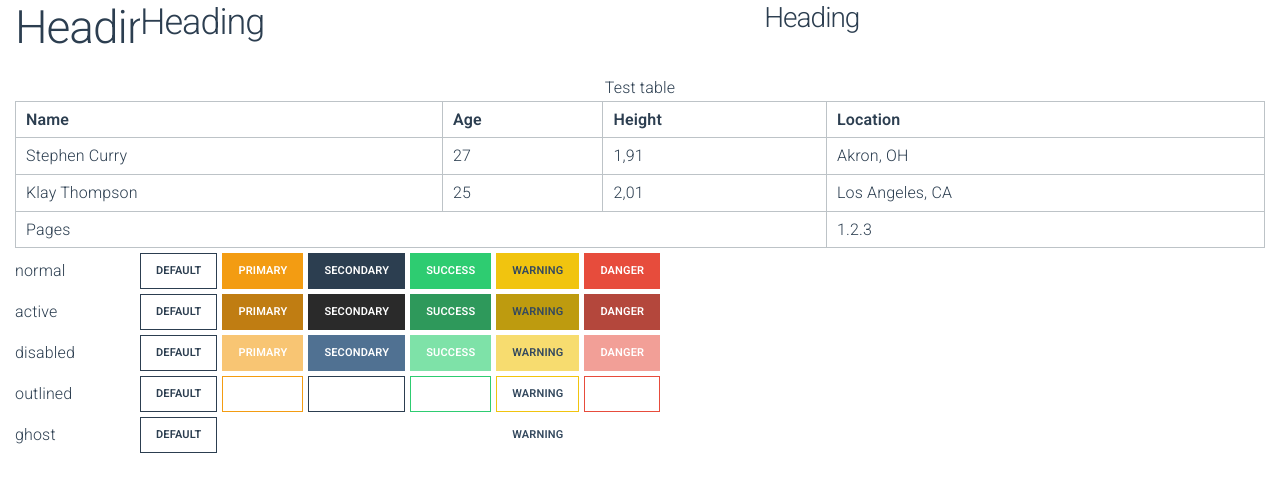
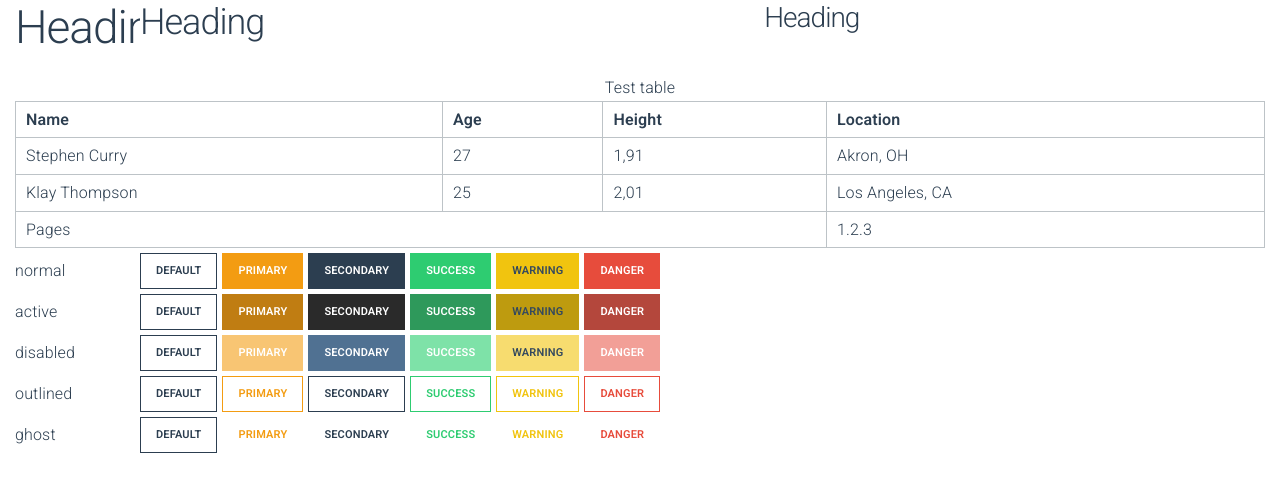
Before and after one commit to iRim/rim.lv, a Vue app: page /framework in a window 1280 px wide. Shown: the top 492 px of the page. Built offline with nearby package versions, Linux system fonts and the light colour scheme; the HTML template or start-up script is replaced by a standard one.

Commit message:
fix buttons

```diff
--- a/src/scss/framework/_mixins.scss
+++ b/src/scss/framework/_mixins.scss
@@ -88,6 +88,7 @@
     &.ghost,
     &.outlined {
       background-color: transparent;
+      color: $bg;
     }
 
     &.ghost {
```
